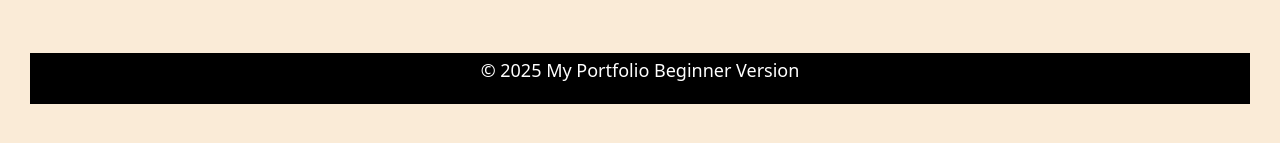
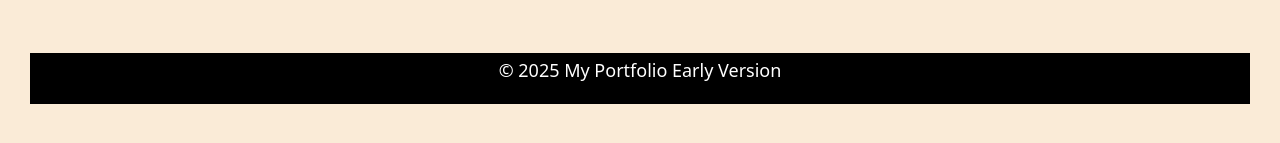
Before and after one commit to Yessine-Trabelsi/Portfolio, a plain HTML site: page index.html in a window 1280 px wide. Shown: the part 537-680 px from the top of the page. Drawn offline with nearby package versions, Linux system fonts and the light colour scheme.

Commit message:
Revise footer text in index.html
Updated footer text to reflect early version.

```diff
--- a/index.html
+++ b/index.html
@@ -56,7 +56,7 @@
     <br />
 
     <footer>
-      <p>&copy; 2025 My Portfolio Beginner Version</p>
+      <p>&copy; 2025 My Portfolio Early Version</p>
     </footer>
     <script src="script.js?v=8"></script>
   </body>
```
